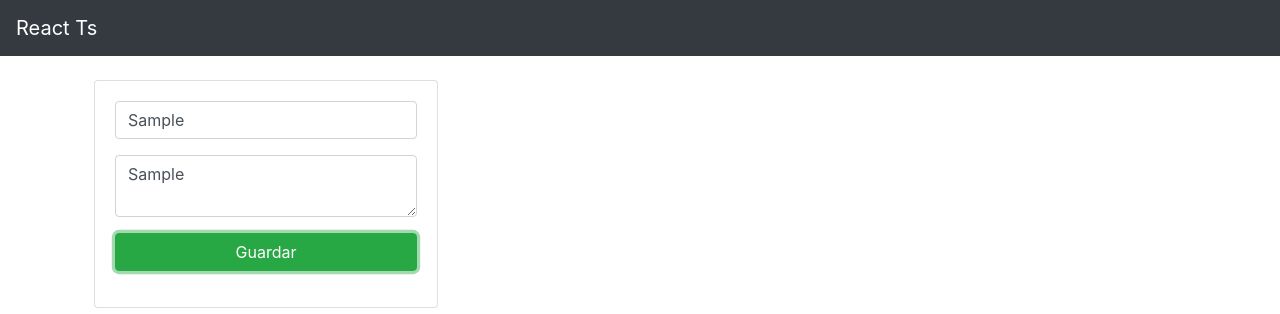
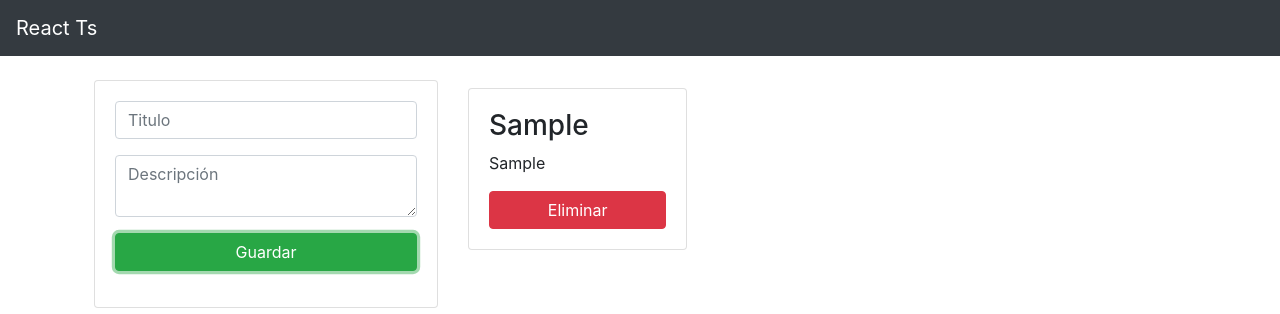
Before and after one commit to erick9125/React-con-TypeScript, a React app: page / in a window 1280 px wide. Both pictures are taken after typing "Sample", "Sample" into the empty fields and a click on the button "Guardar". Shown: the top 314 px of the page. Built offline with nearby package versions, Linux system fonts and the light colour scheme.

Commit message:
se completa opcion de guardar datos y se agrega listar los elementos almacenados en el arreglo

```diff
--- a/src/components/App.tsx
+++ b/src/components/App.tsx
@@ -1,6 +1,7 @@
 import * as React from 'react';
 
 import TaskForm from './TaskForm';
+import TaskList from './TaskList';
 import { Task } from './Task';
 
 export class App extends React.Component<IProps,IState> {
@@ -16,6 +17,7 @@ export class App extends React.Component<IProps,IState> {
         this.setState({
             tasks: [...this.state.tasks, task]
         })
+        console.log(this.state)
     }
 
     render() {
@@ -27,7 +29,12 @@ export class App extends React.Component<IProps,IState> {
                 <div className="container p-4">
                     <div className="row">
                         <div className="col-md-4">
-                            <TaskForm addANewTask={this.addANewTask}/>
+                            <TaskForm addANewTask={this.addANewTask.bind(this)}/>
+                        </div>
+                        <div className="col-md-8">
+                            <div className="row">
+                                <TaskList tasks={this.state.tasks}/>
+                            </div>
                         </div>
                     </div>
 
--- a/src/components/TaskForm.tsx
+++ b/src/components/TaskForm.tsx
@@ -23,8 +23,8 @@ class TaskForm extends React.Component<MiTarea, any> {
             descripcion: this.state.descripcion,
             completado: false
         };
-        //this.props.addANewTask();
-        console.log(nuevaTarea)
+        this.props.addANewTask(nuevaTarea);
+        this.setState({titulo:'', descripcion: ''});
     }
 
     handleInputChange(e: React.ChangeEvent<HTMLInputElement|HTMLTextAreaElement>){
@@ -40,10 +40,10 @@ class TaskForm extends React.Component<MiTarea, any> {
             <div className="card card-body">
                 <form onSubmit={e => this.nuevaTarea(e)}>
                     <div className="form-group">
-                        <input type="text" name="titulo" onChange={e => this.handleInputChange(e)} className="form-control" placeholder="Titulo" />
+                        <input type="text" name="titulo" onChange={e => this.handleInputChange(e)} className="form-control" placeholder="Titulo" value={this.state.titulo} />
                     </div>
                     <div className="form-group">
-                        <textarea name="descripcion" onChange={e => this.handleInputChange(e)} className="form-control" placeholder="Descripción"></textarea>
+                        <textarea name="descripcion" onChange={e => this.handleInputChange(e)} className="form-control" placeholder="Descripción" value={this.state.descripcion}></textarea>
                     </div>
                     <div className="form-group">
                          <button type="submit" className="btn btn-success btn-block">Guardar</button>
--- /dev/null
+++ b/src/components/TaskList.tsx
@@ -0,0 +1,26 @@
+import * as React from 'react';
+import { Task } from './Task';
+
+class TaskList extends React.Component<ITaskListPros,any> {
+
+    render(): JSX.Element[] {
+        return this.props.tasks.map((task: Task, i:number) => {
+            return (
+                <div className="col-md-4 mt-2" key={task.id}>
+                    <div className="card card-body">
+                    <h3>{task.titulo}</h3>
+                    <p>{task.descripcion}</p>
+                    <button className="btn btn-danger btn-block">Eliminar</button>
+                    </div>
+                </div>
+            )
+        })
+    }
+
+}
+
+interface ITaskListPros {
+    tasks: Task[]
+}
+
+export default TaskList;
```
